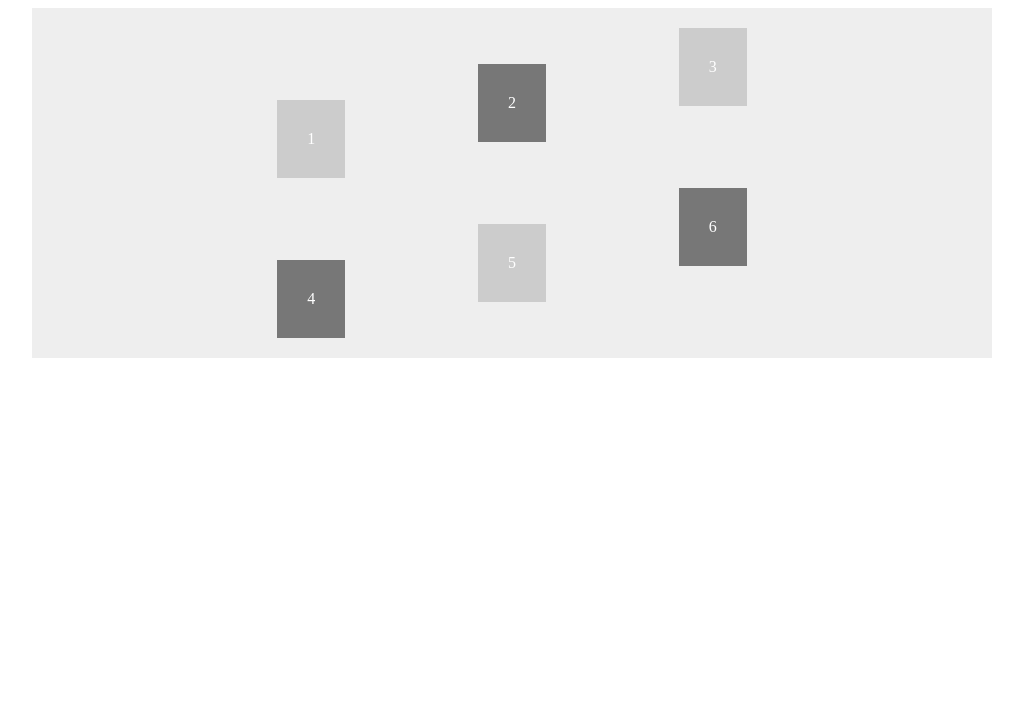
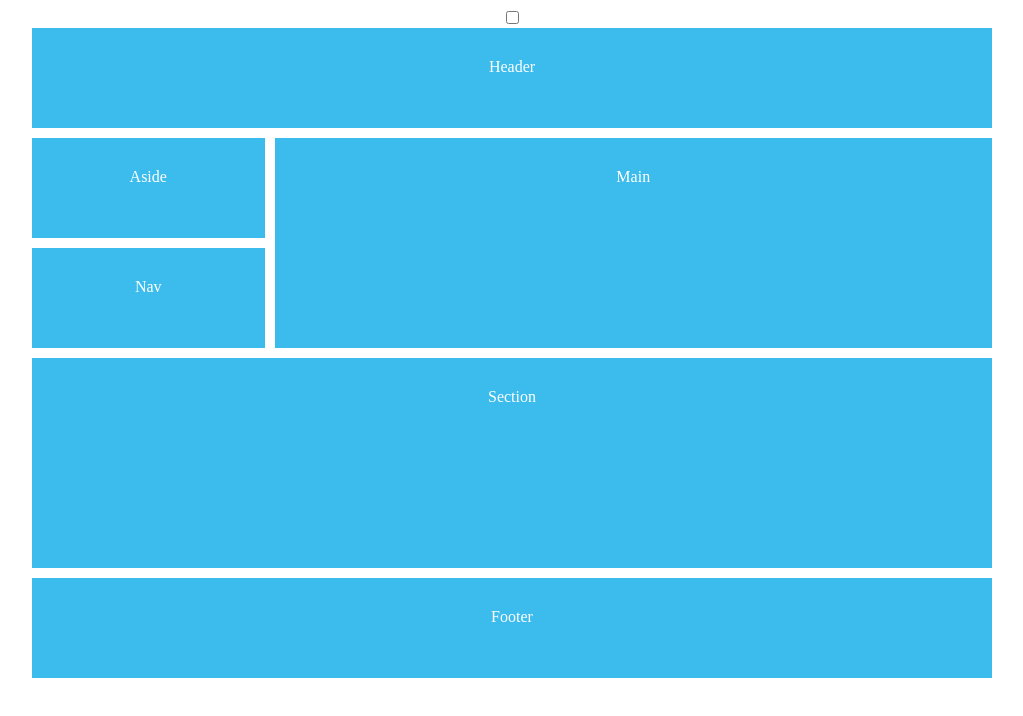
Before and after one commit to g-uberman/ninja-grid-course, a plain HTML site: page index.html in a window 1280 px wide. Shown: the whole page, without its empty margins (128-1151 px from the left). Drawn offline with Linux system fonts and the light colour scheme.

Commit message:
12-column grid with preview checkbox

```diff
--- a/index.html
+++ b/index.html
@@ -1,5 +1,6 @@
 <!DOCTYPE html>
 <html>
+
 <head>
 	<title>Using CSS Grid</title>
 	<style>
@@ -10,47 +11,81 @@
 		}
 		#content{
 			display: grid;
-			grid-template-columns: repeat(3, 1fr);
-			grid-auto-rows: minmax(150px, auto);
+			grid-template-columns: repeat(12, 1fr);
+			grid-auto-rows: minmax(100px, auto);
 			grid-gap: 10px;
 			max-width: 960px;
 			margin: 0 auto;
-			background: #eee;
-			padding: 20px 0;
+			position: relative;
 		}
-		#content div{
-			background: #ccc;
+		#content > *{
+			background: #3bbced;
 			padding: 30px;
 		}
-		#content div:nth-child(even){
-			background: #777;
+		header{
+			grid-column: 1/13;
 		}
-		.one, .four{
-			justify-self: end;
-			align-self: end;
+		main{
+			grid-column: 4/13;
+			grid-row: 2/4;
 		}
-		.two, .five{
-			justify-self: center;
-			align-self: center;
+		aside{
+			grid-column: 1/4;
 		}
-		.three, .six{
-			justify-self: start;
-			align-self: start;
+		section{
+			grid-column: 1/13;
+			grid-row: 4/6;
+		}
+		nav{
+			grid-column: 1/4;
+		}
+		footer{
+			grid-column: 1/13;
+		}
+		#grid{
+			position: absolute;
+			top: 0;
+			left: 0;
+			display: grid;
+			grid-template-columns: repeat(12, 1fr);
+			grid-auto-rows: minmax(100%, auto);
+			width: 100%;
+			height: 100%;
+			background: transparent;
+			padding: 0;
+			display: none;
+		}
+		#grid p{
+			border: 1px solid;
+			background: #000;
+			margin: 0;
+			opacity: 0.2;
+		}
+		input:checked + #content #grid{
+			display: grid;
 		}
 	</style>
 </head>
+
 <body>
+
+	<input type="checkbox"/>
 
 	<div id="content">
 
-		<div class="one">1</div>
-		<div class="two">2</div>
-		<div class="three">3</div>
-		<div class="four">4</div>
-		<div class="five">5</div>
-		<div class="six">6</div>
+<div id="grid">
+	<p></p><p></p><p></p><p></p><p></p><p></p><p></p><p></p><p></p><p></p><p></p><p></p>
+</div>
+
+		<header>Header</header>
+		<main>Main</main>
+		<section>Section</section>
+		<aside>Aside</aside>
+		<nav>Nav</nav>
+		<footer>Footer</footer>
 
 	</div>
 
 </body>
+
 </html>
```
